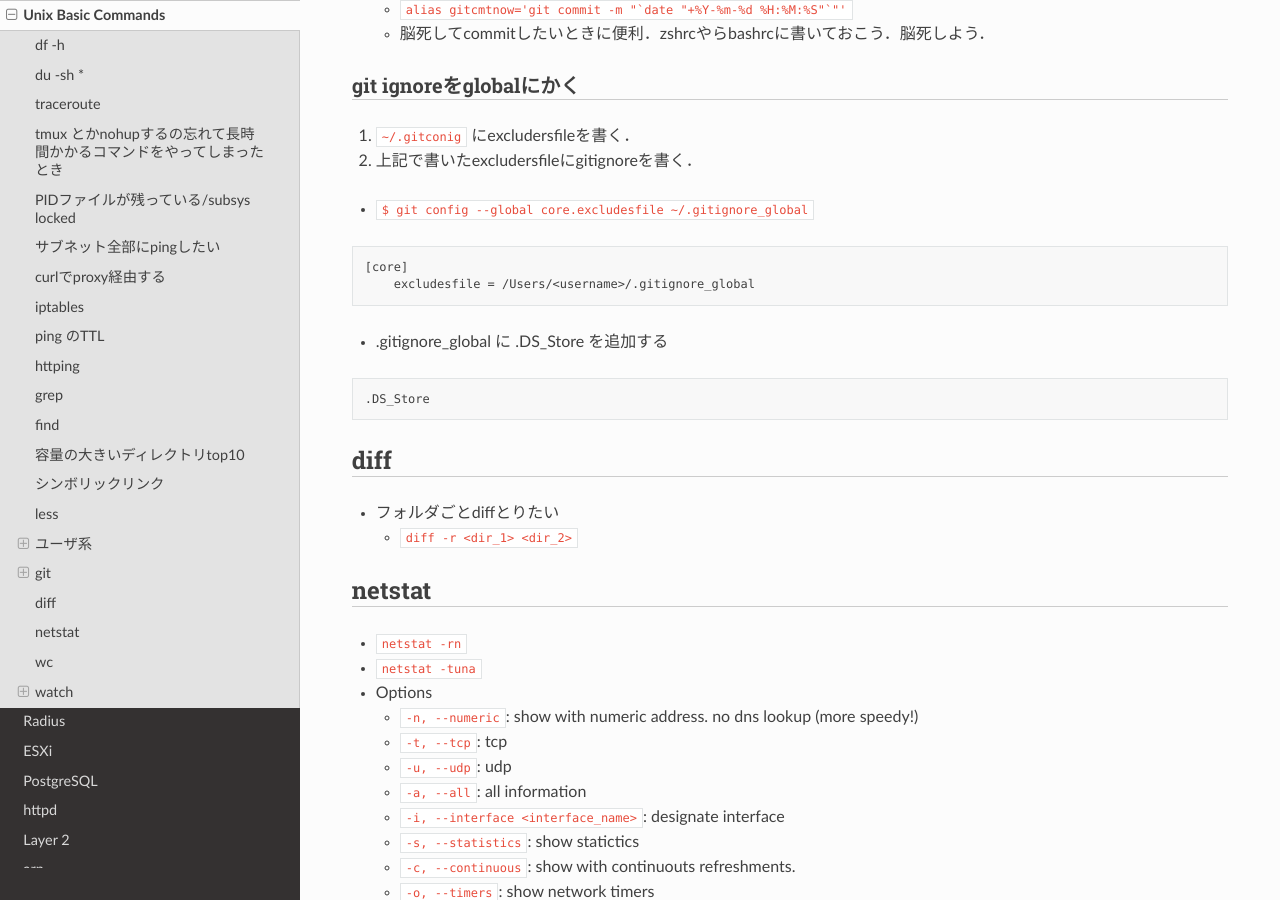
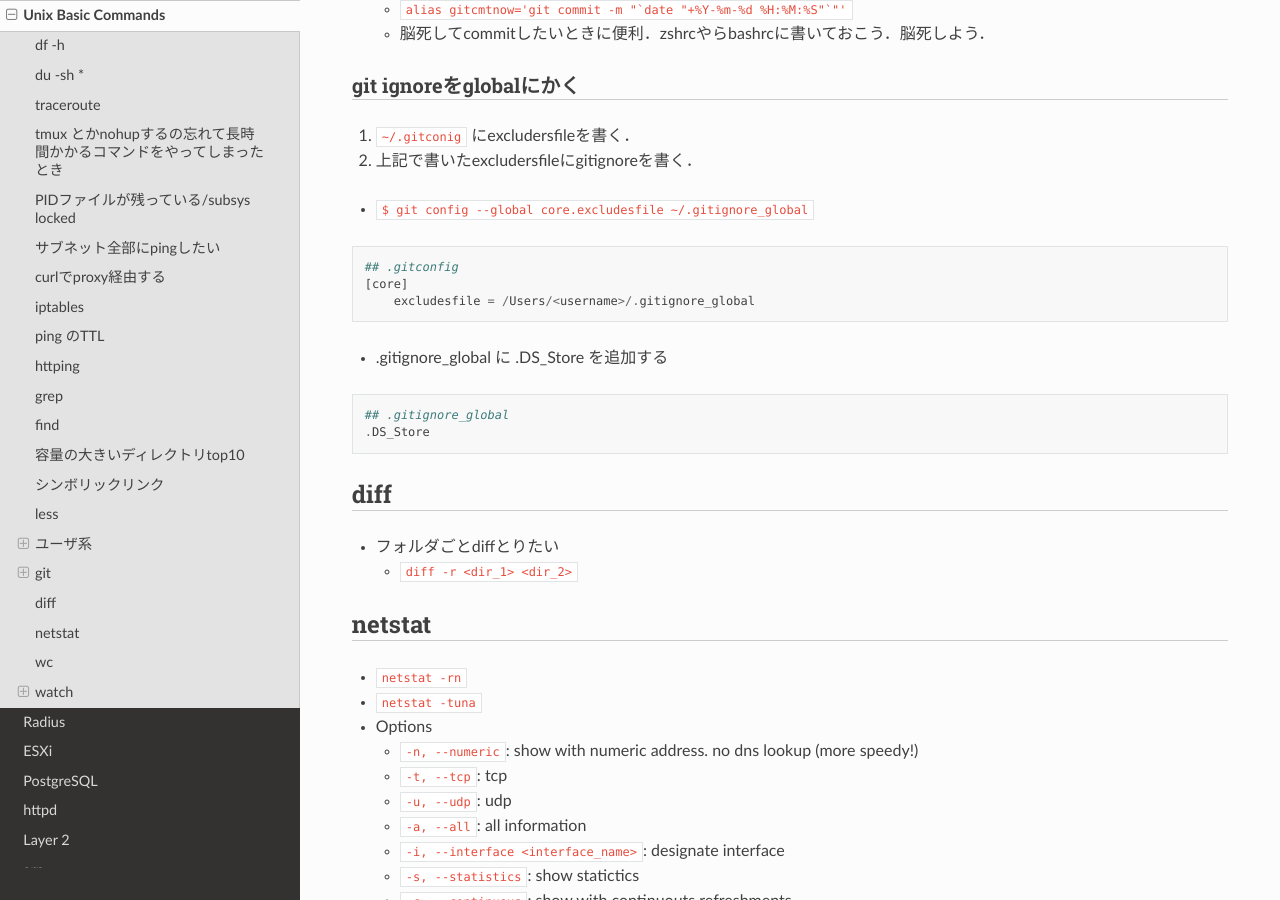
Before and after one commit to jp7fkf/JP7FKF-Warehouse, a Sphinx documentation site: the page built from source/unix/unix_basic_commands.md, in a window 1280 px wide and 900 px high, scrolled down 4526 px. Built offline with Sphinx 7.4.7 and the Read the Docs theme 2.0.0, drawn with Linux system fonts in a browser that asks for light colours.

Commit message:
2019-06-19 08:09:53

````diff
--- a/source/index.rst
+++ b/source/index.rst
@@ -39,6 +39,8 @@ Welcome to JP7FKF-Warehouse!
   tech/eveng
   tech/sphinx
   tech/elastic_stack.md
+  tech/gatling
+  tech/itamae
   unix/iptables.md
   unix/namespace.md
   unix/nmap.md
--- a/source/unix/unix_basic_commands.md
+++ b/source/unix/unix_basic_commands.md
@@ -174,13 +174,15 @@ passwd <user> でパス変更しておこう
 
 - `$ git config --global core.excludesfile ~/.gitignore_global`
 
-``` .gitconfig
+```
+## .gitconfig
 [core]
     excludesfile = /Users/<username>/.gitignore_global
 ```
 
 - .gitignore_global に .DS_Store を追加する
-``` .gitignore_global
+```
+## .gitignore_global
 .DS_Store
 ```
 
````
